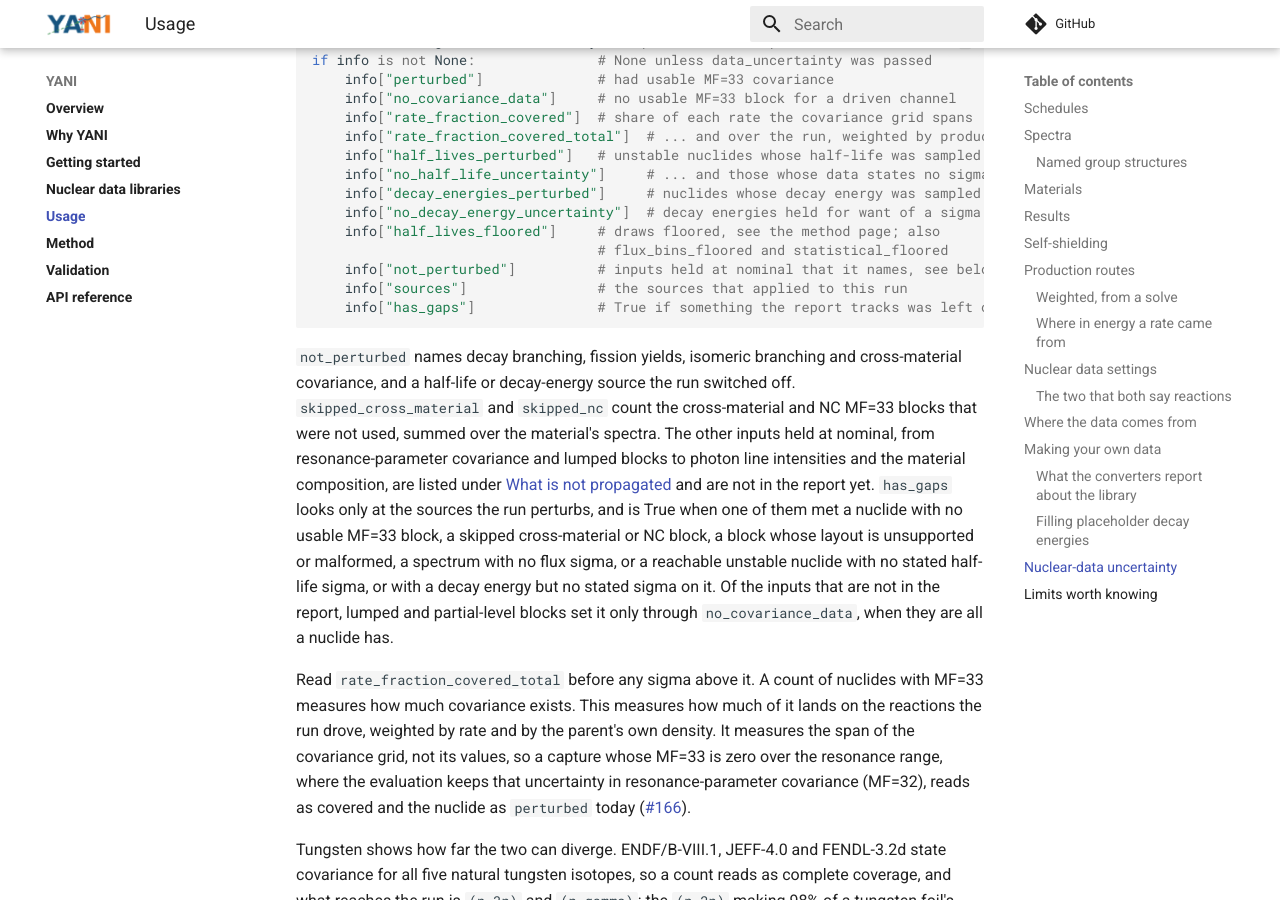
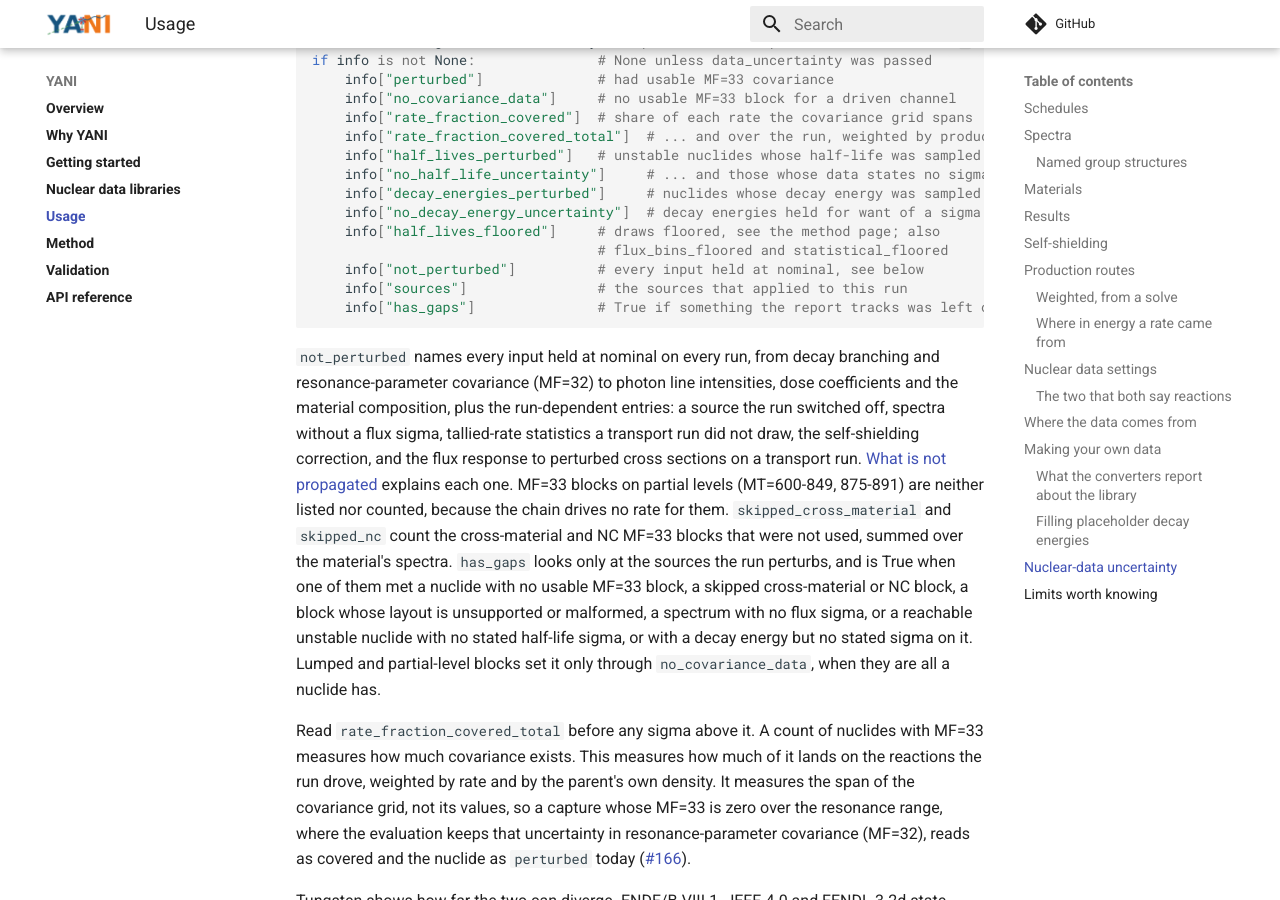
Before and after one commit to fusion-neutronics/yani, an MkDocs documentation site: the page built from docs/usage.md, in a window 1280 px wide and 900 px high, scrolled down 16477 px. Built offline with MkDocs 1.6.1 and Material for MkDocs 9.7.7, drawn with Linux system fonts in a browser that asks for light colours; comment, search, counter and statistics services are not loaded.

Commit message:
Describe not_perturbed as listing every held input and MF=32 as parsed
Core main (after #184) names every held input in not_perturbed on every
run, plus conditional entries for switched-off sources, unsampled flux
spectra, tallied-rate statistics, self-shielding and the one-transport
flux response. Only MF=33 blocks on partial levels are neither listed
nor counted. Core #176 parses MF=32, which the fold does not use yet.
The isomeric bullet now names MF=9/MF=10 as the source of the split,
matching the report string.

````diff
--- a/docs/usage.md
+++ b/docs/usage.md
@@ -804,25 +804,27 @@ if info is not None:               # None unless data_uncertainty was passed
     info["no_decay_energy_uncertainty"]  # decay energies held for want of a sigma
     info["half_lives_floored"]     # draws floored, see the method page; also
                                    # flux_bins_floored and statistical_floored
-    info["not_perturbed"]          # inputs held at nominal that it names, see below
+    info["not_perturbed"]          # every input held at nominal, see below
     info["sources"]                # the sources that applied to this run
     info["has_gaps"]               # True if something the report tracks was left out
 ```
 
-`not_perturbed` names decay branching, fission yields, isomeric branching and
-cross-material covariance, and a half-life or decay-energy source the run
-switched off. `skipped_cross_material` and `skipped_nc` count the cross-material
-and NC MF=33 blocks that were not used, summed over the material's spectra. The
-other inputs held at nominal, from resonance-parameter covariance and lumped
-blocks to photon line intensities and the material composition, are listed under
-[What is not propagated](method.md#what-is-not-propagated) and are not in the
-report yet. `has_gaps` looks only at the sources the run perturbs, and is True
+`not_perturbed` names every input held at nominal on every run, from decay
+branching and resonance-parameter covariance (MF=32) to photon line intensities,
+dose coefficients and the material composition, plus the run-dependent entries:
+a source the run switched off, spectra without a flux sigma, tallied-rate
+statistics a transport run did not draw, the self-shielding correction, and the
+flux response to perturbed cross sections on a transport run.
+[What is not propagated](method.md#what-is-not-propagated) explains each one.
+MF=33 blocks on partial levels (MT=600-849, 875-891) are neither listed nor
+counted, because the chain drives no rate for them. `skipped_cross_material` and
+`skipped_nc` count the cross-material and NC MF=33 blocks that were not used,
+summed over the material's spectra. `has_gaps` looks only at the sources the run perturbs, and is True
 when one of them met a nuclide with no usable MF=33 block, a skipped
 cross-material or NC block, a block whose layout is unsupported or malformed, a
 spectrum with no flux sigma, or a reachable unstable nuclide with no stated
-half-life sigma, or with a decay energy but no stated sigma on it. Of the inputs
-that are not in the report,
-lumped and partial-level blocks set it only through `no_covariance_data`, when
+half-life sigma, or with a decay energy but no stated sigma on it. Lumped and
+partial-level blocks set it only through `no_covariance_data`, when
 they are all a nuclide has.
 
 Read `rate_fraction_covered_total` before any sigma above it. A count of
````
Also changed, not shown: docs/libraries.md (+3 -3 lines), docs/method.md (+19 -7 lines), docs/why_yani.md (+2 -2 lines).
